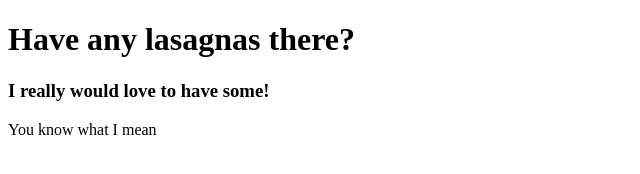
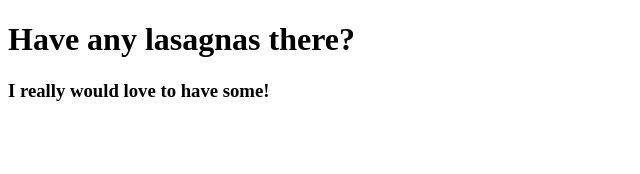
Before and after one commit to Mr-Tiago/coursera-test, a plain HTML site: page site/index.html in a window 1280 px wide. Shown: the whole page, without its empty margins (0-640 px from the left). Drawn offline with Linux system fonts and the light colour scheme.

Commit message:
Removed tag <p>.

```diff
--- a/site/index.html
+++ b/site/index.html
@@ -6,6 +6,5 @@
 <body>
 	<h1>Have any lasagnas there?</h1>
 	<h3>I really would love to have some!</h3>
-	<p>You know what I mean</p>
 </body>
 </html>
```
